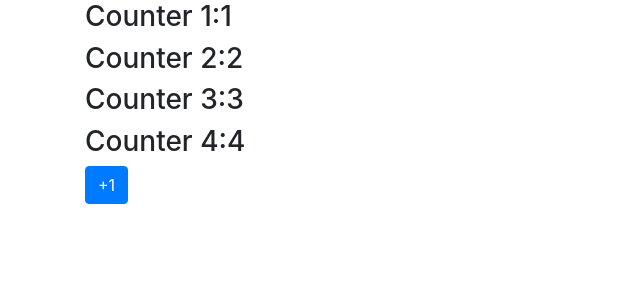
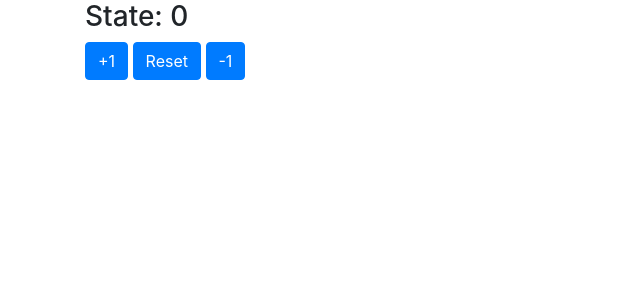
Before and after one commit to favioamarillapy/react-03-hooks, a React (Create React App) app: page / in a window 1280 px wide. Shown: the top 300 px of the page, without its empty margins (0-640 px from the left). Built offline with nearby package versions, Linux system fonts and the light colour scheme.

Commit message:
useState custom hook

```diff
--- /dev/null
+++ b/src/components/use-state/CounterCustomHook.js
@@ -0,0 +1,43 @@
+import React from 'react'
+import { Container, Col, Row, Button } from "react-bootstrap";
+
+import { useCounter } from '../useCounter'
+
+export const CounterCustomHook = () => {
+
+
+    const { state, reset, increment, decrement } = useCounter();
+
+    return (
+        <Container>
+            <Row>
+                <Col md={12}>
+
+                    <h3> State: {state} </h3>
+
+                    <Button
+                        variant="primary"
+                        onClick={() => increment(2)}
+                    >
+                        +1
+                    </Button>
+                    {' '}
+                    <Button
+                        variant="primary"
+                        onClick={reset}
+                    >
+                        Reset
+                    </Button>
+                    {' '}
+                    <Button
+                        variant="primary"
+                        onClick={() => decrement(2)}
+                    >
+                        -1
+                    </Button>
+
+                </Col>
+            </Row>
+        </Container >
+    )
+}
--- /dev/null
+++ b/src/components/useCounter.js
@@ -0,0 +1,25 @@
+import { useState } from "react";
+
+export const useCounter = (initialState = 0) => {
+
+    const [state, setState] = useState(initialState);
+
+    const reset = () => {
+        setState(initialState)
+    }
+
+    const increment = (factor = 1) => {
+        setState(state + factor)
+    }
+    const decrement = (factor = 1) => {
+        setState(state - factor)
+    }
+
+
+    return {
+        state,
+        reset,
+        increment,
+        decrement
+    }
+}
--- a/src/index.js
+++ b/src/index.js
@@ -1,9 +1,9 @@
 import React from 'react';
 import ReactDOM from 'react-dom';
 import './index.css';
-import { CounterApp } from './components/use-state/CounterApp';
+import { CounterCustomHook } from './components/use-state/CounterCustomHook';
 
 ReactDOM.render(
-    <CounterApp />,
+    <CounterCustomHook />,
     document.getElementById('root')
 );
```
